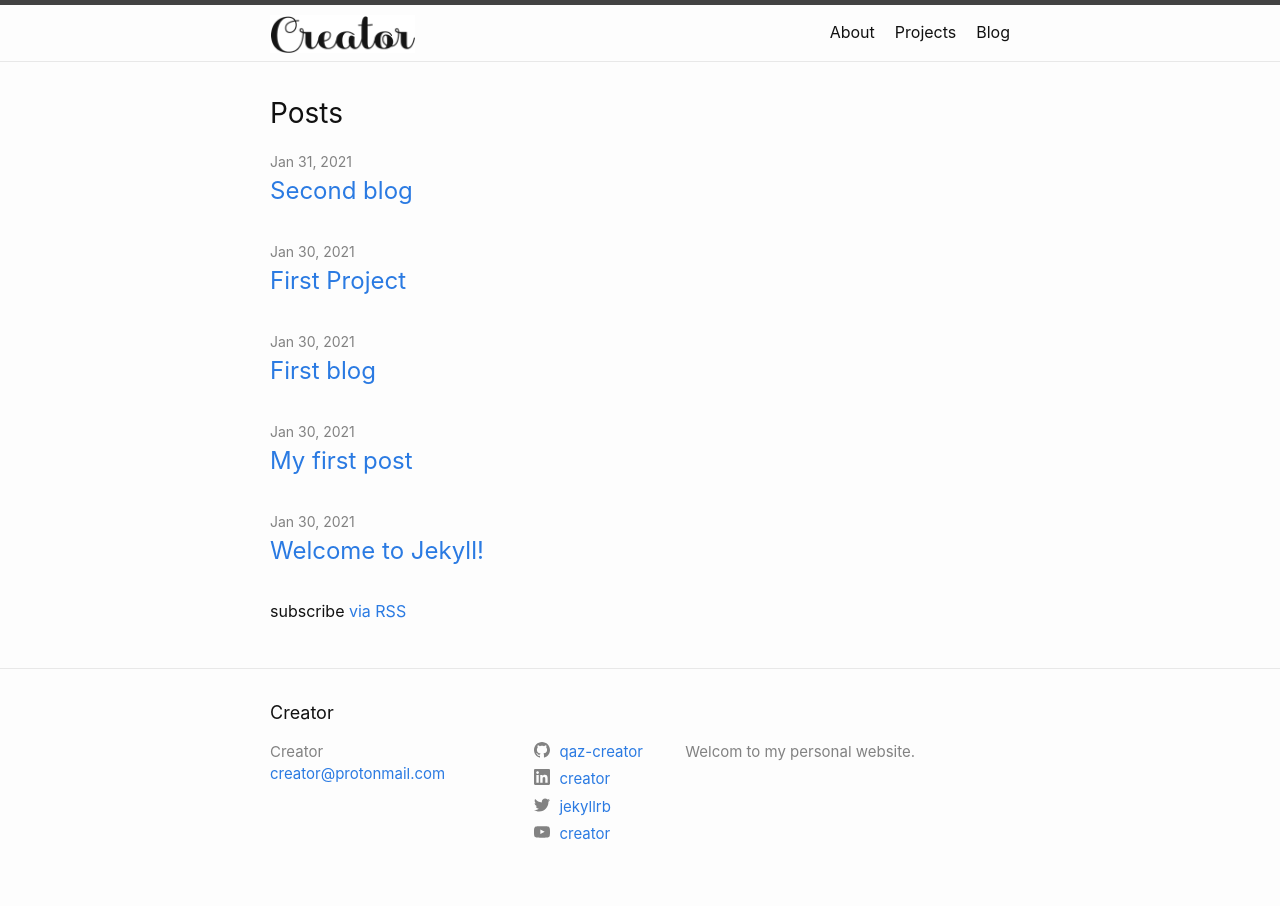
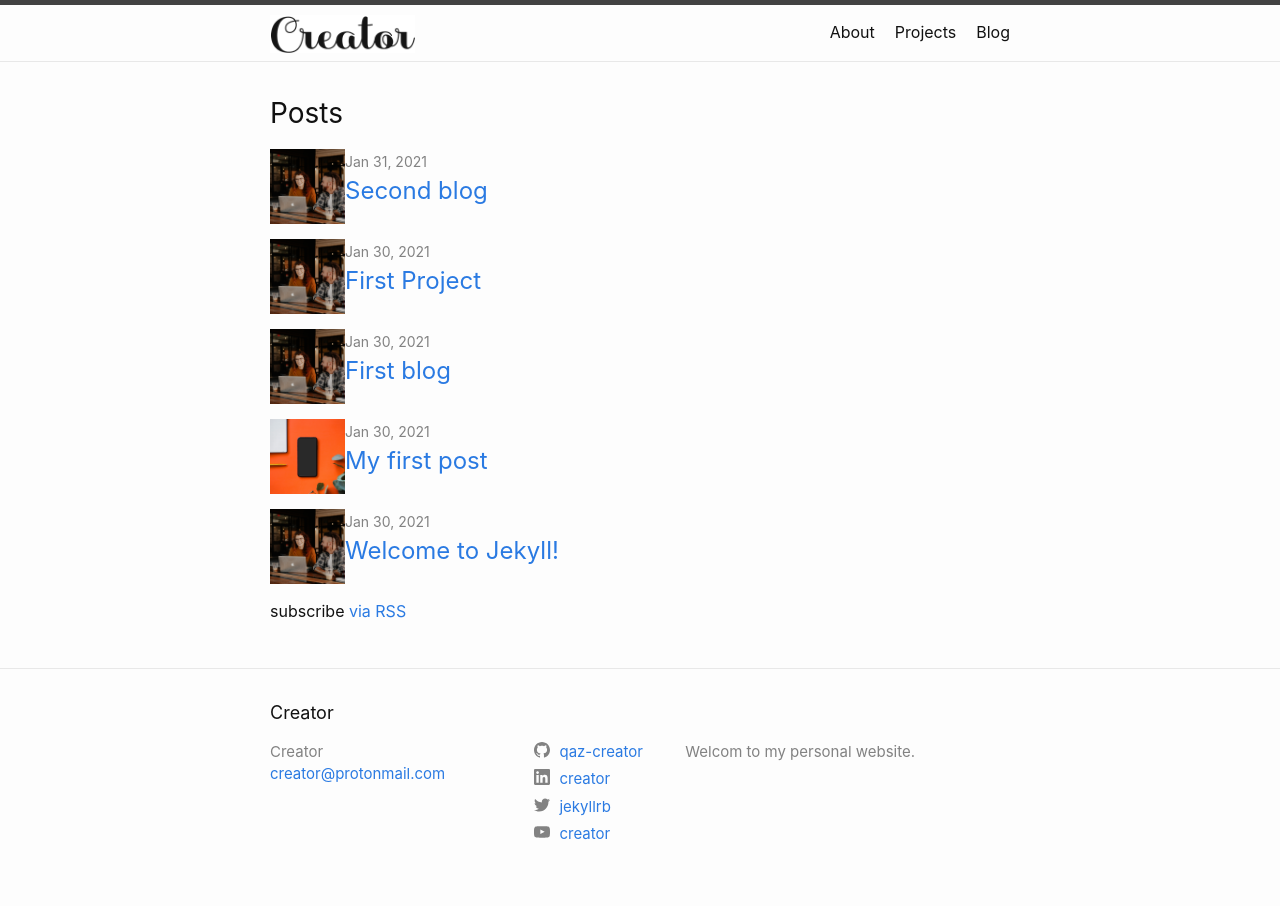
Before and after one commit to qaz-creator/personal, a Jekyll site: the page built from index.md, in a window 1280 px wide. Built offline with Jekyll 4.4.1, drawn with Linux system fonts in a browser that asks for light colours.

Commit message:
show images in board

```diff
--- a/_layouts/home.html
+++ b/_layouts/home.html
@@ -14,6 +14,13 @@
     <ul class="post-list">
       {%- for post in site.posts -%}
       <li>
+        {% if post.image %}
+        <img src="{{- post.image | relative_url-}}" alt="" class="blog-roll-image">
+       {% else %}
+       {%- assign defaultImage = '/assets/images/default.jpg' -%}
+       <img src="{{- defaultImage | relative_url-}}" alt="" class="blog-roll-image">
+
+        {% endif %}
         {%- assign date_format = site.minima.date_format | default: "%b %-d, %Y" -%}
         <span class="post-meta">{{ post.date | date: date_format }}</span>
         <h3>
--- a/_sass/minima/_layout.scss
+++ b/_sass/minima/_layout.scss
@@ -253,3 +253,10 @@
   height: 350px;
   object-fit: cover;
 }
+
+.blog-roll-image {
+  width: 75px;
+  height: 75px;
+  object-fit: cover;
+  float: left;
+}
```
